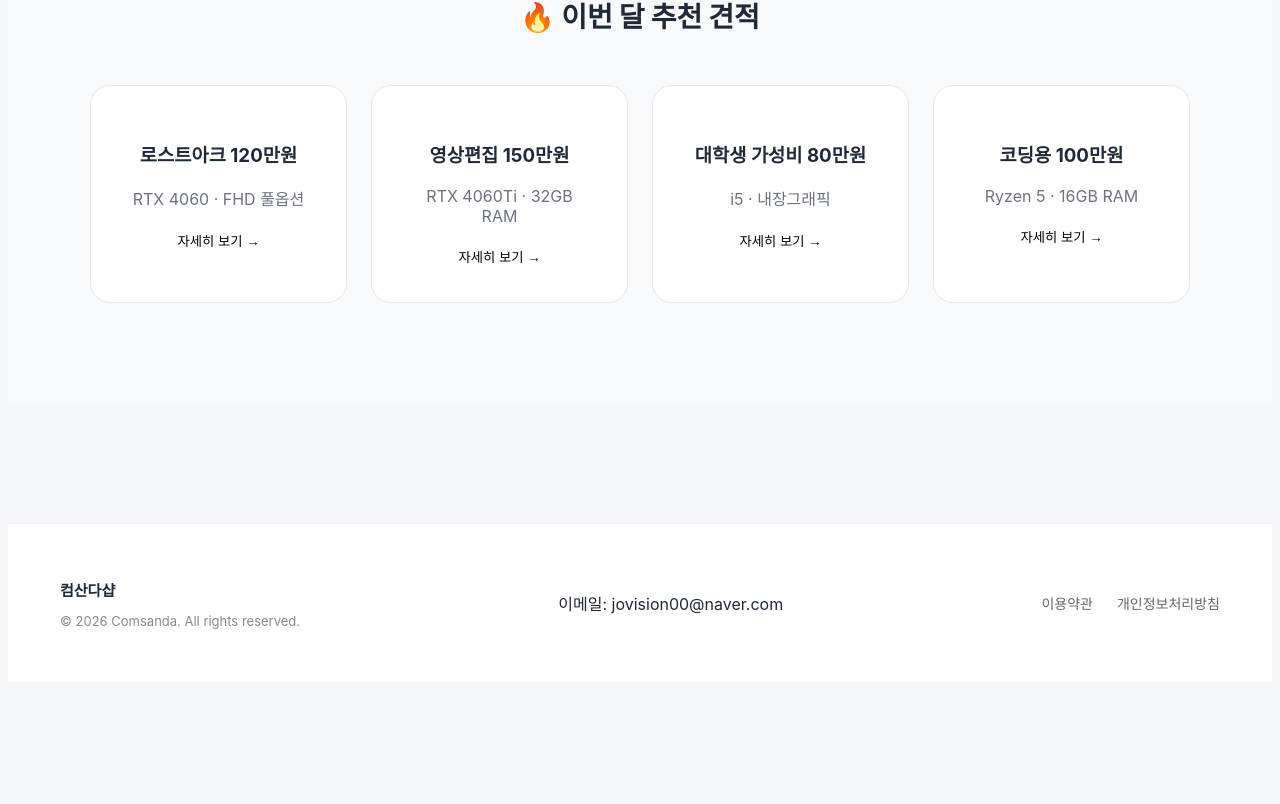
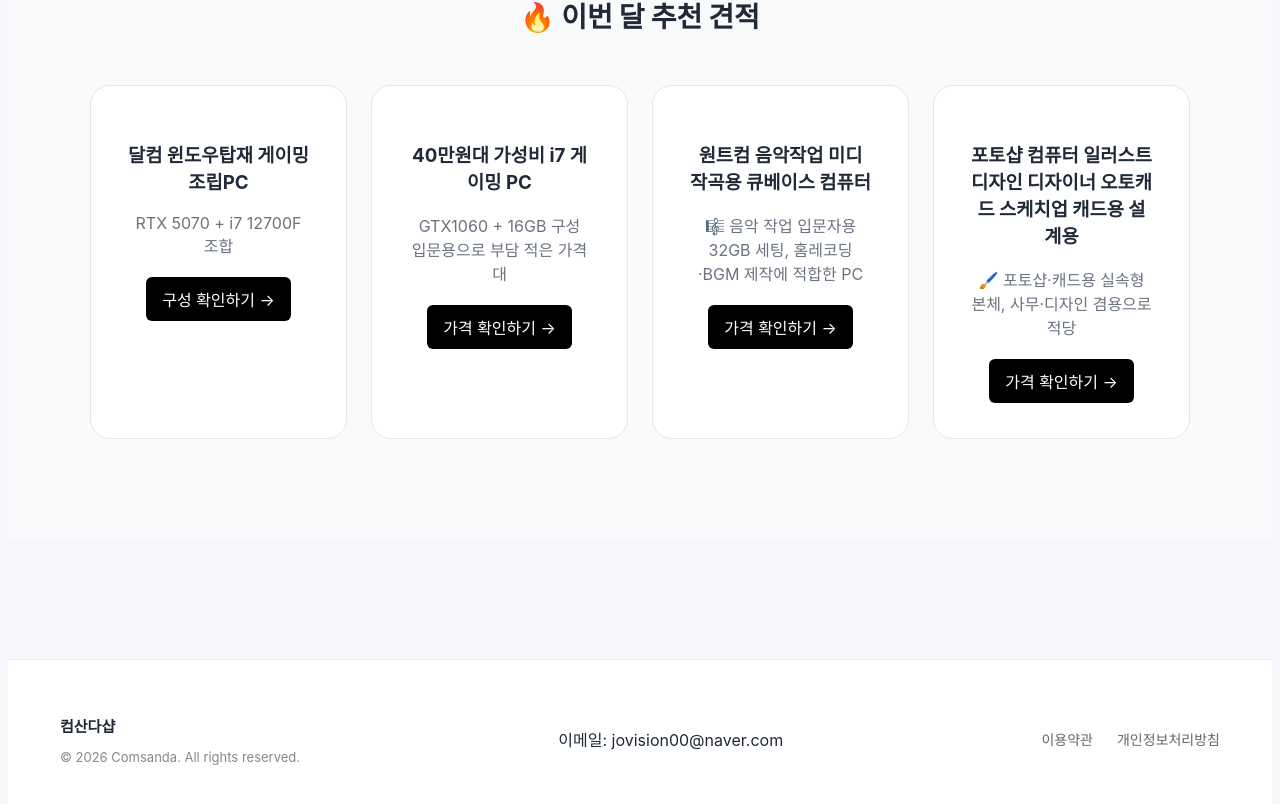
Before and after one commit to choyoungwooo/Comsandashop, a React (Vite) app: page / in a window 1280 px wide. Shown: the part 1964-2768 px from the top of the page. Before the commit the page ends 2654 px from the top, so only its background shows below. Built offline with nearby package versions, Linux system fonts and the light colour scheme; a web font is replaced by a local one.

Commit message:
fix console syntax error

```diff
--- a/src/css/landing.css
+++ b/src/css/landing.css
@@ -463,3 +463,11 @@
   }
 
 }
+.detail-btn {
+  display: inline-block;
+  padding: 10px 16px;
+  background-color: #000;
+  color: #fff;
+  text-decoration: none;
+  border-radius: 6px;
+}
--- a/src/page/Landing.jsx
+++ b/src/page/Landing.jsx
@@ -93,34 +93,71 @@ function Landing() {
       {/* MONTHLY RECOMMEND */}
 
 
-          <section className="monthly">
+<section className="monthly">
   <div className="monthly-inner">
     <h2>🔥 이번 달 추천 견적</h2>
 
     <div className="monthly-grid">
 
       <div className="monthly-card">
-        <h3>로스트아크 120만원</h3>
-        <p>RTX 4060 · FHD 풀옵션</p>
-        <button>자세히 보기 →</button>
+        <h3>달컴 윈도우탑재 게이밍 조립PC</h3>
+        <p>RTX 5070 + i7 12700F 조합</p>
+        <a
+          href="https://link.coupang.com/a/dTl4vg"
+          className="detail-btn"
+          target="_blank"
+          rel="noopener noreferrer"
+        >
+          구성 확인하기 →
+        </a>
       </div>
 
       <div className="monthly-card">
-        <h3>영상편집 150만원</h3>
-        <p>RTX 4060Ti · 32GB RAM</p>
-        <button>자세히 보기 →</button>
+        <h3>40만원대 가성비 i7 게이밍 PC</h3>
+        <p>
+          GTX1060 + 16GB 구성 <br />
+          입문용으로 부담 적은 가격대
+        </p>
+        <a
+          href="https://link.coupang.com/a/dTmyL4"
+          className="detail-btn"
+          target="_blank"
+          rel="noopener noreferrer"
+        >
+          가격 확인하기 →
+        </a>
       </div>
 
       <div className="monthly-card">
-        <h3>대학생 가성비 80만원</h3>
-        <p>i5 · 내장그래픽</p>
-        <button>자세히 보기 →</button>
+        <h3>
+            원트컴 음악작업 미디 작곡용 큐베이스 컴퓨터</h3>
+        <p>
+          🎼 음악 작업 입문자용 32GB 세팅, 홈레코딩·BGM 제작에 적합한 PC
+        </p>
+        <a
+          href="https://link.coupang.com/a/dTmHvY"
+          className="detail-btn"
+          target="_blank"
+          rel="noopener noreferrer"
+        >
+          가격 확인하기 →
+        </a>
       </div>
 
       <div className="monthly-card">
-        <h3>코딩용 100만원</h3>
-        <p>Ryzen 5 · 16GB RAM</p>
-        <button>자세히 보기 →</button>
+        <h3>
+            포토샵 컴퓨터 일러스트 디자인 디자이너 오토캐드 스케치업 캐드용 설계용</h3>
+        <p>
+          🖌️ 포토샵·캐드용 실속형 본체, 사무·디자인 겸용으로 적당
+        </p>
+        <a
+          href="https://link.coupang.com/a/dTmYiT"
+          className="detail-btn"
+          target="_blank"
+          rel="noopener noreferrer"
+        >
+          가격 확인하기 →
+        </a>
       </div>
 
     </div>
```
